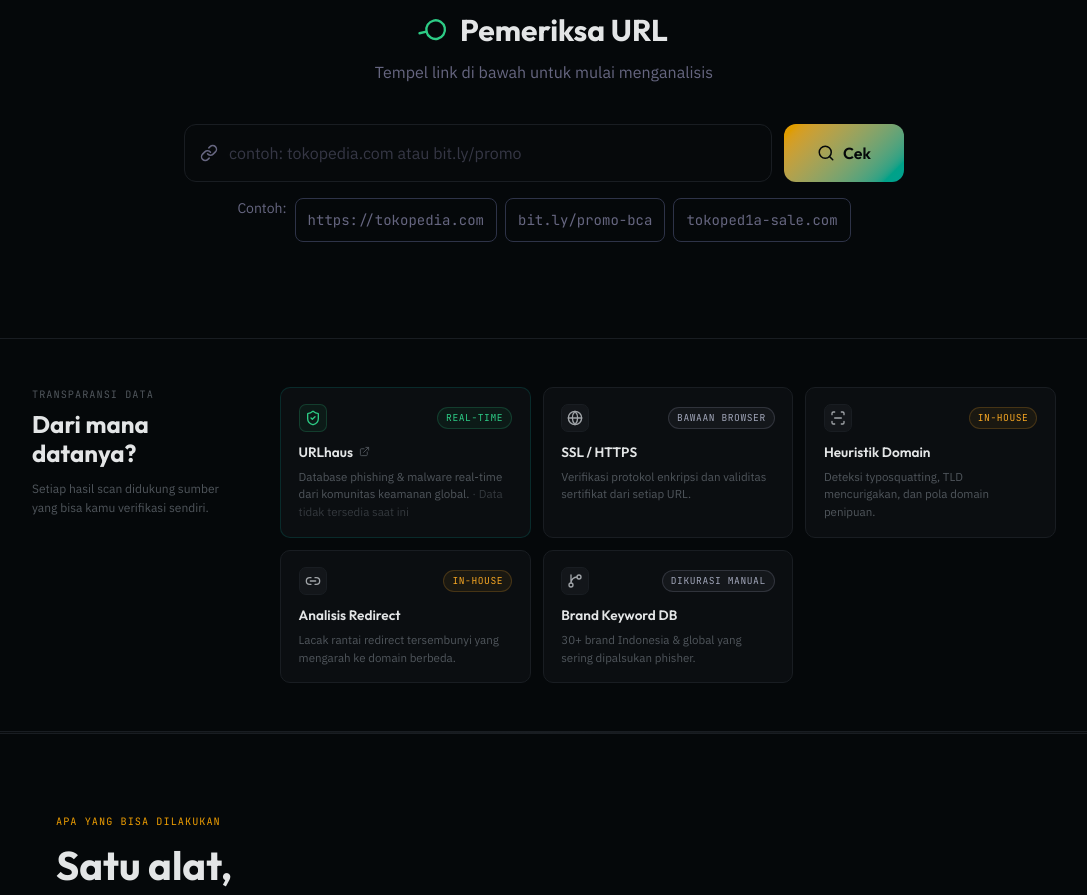
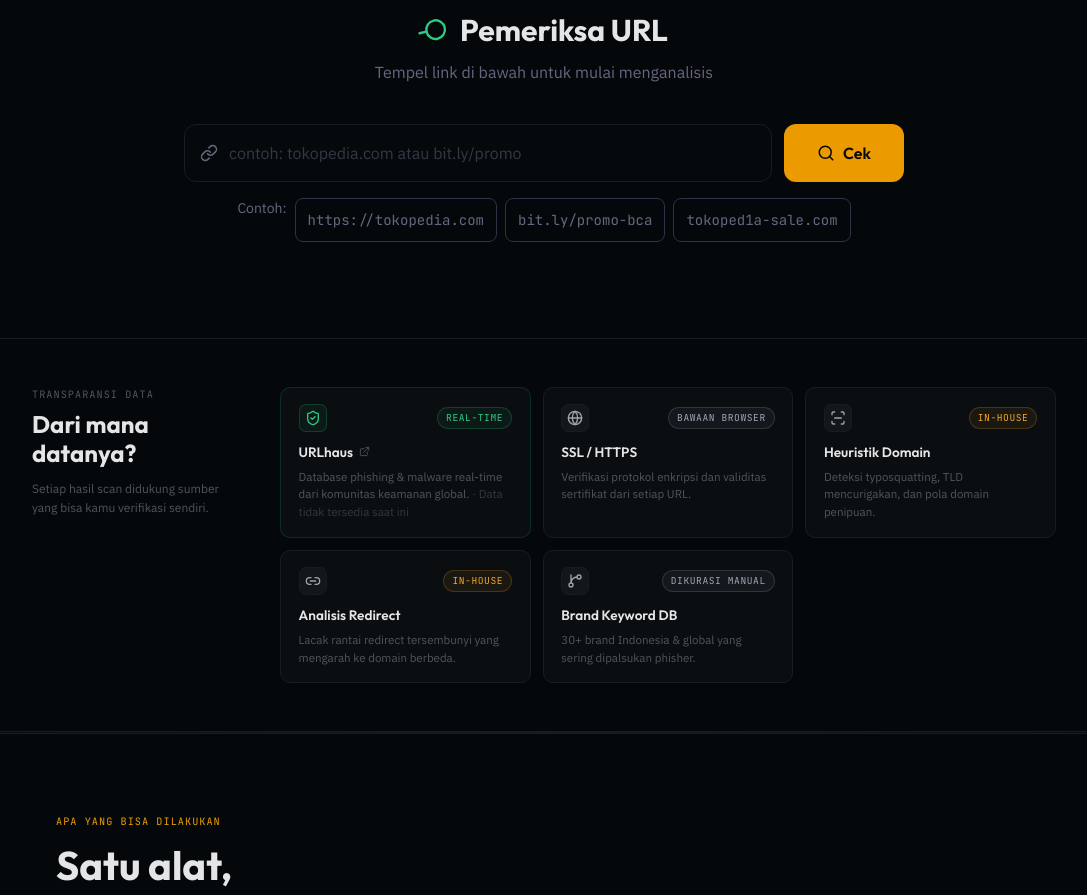
Before and after one commit to michiooo290-rgb/ceklink, a Next.js app: page / in a window 1280 px wide. Shown: the part 820-1715 px from the top of the page, without its empty margins (96-1183 px from the left). Built offline with nearby package versions, Linux system fonts and the light colour scheme; no server answers.

Commit message:
refactor(styles): rapikan komentar section & solid-kan gradient pada button/scan bar

```diff
--- a/app/globals.css
+++ b/app/globals.css
@@ -6,7 +6,7 @@
 @tailwind components;
 @tailwind utilities;
 
-/* ── Base Reset ────────────────────────────────── */
+/* ── Base Reset ─────────────────────────── */
 * {
   margin: 0;
   padding: 0;
@@ -37,7 +37,7 @@ a[href^="#"] {
   }
 }
 
-/* ── Glassmorphism Card ────────────────────────── */
+/* ── Glassmorphism Card ────────────────── */
 .glass-card {
   background: oklch(16% 0.008 250 / 70%);
   backdrop-filter: blur(12px);
@@ -51,7 +51,7 @@ a[href^="#"] {
   border-top: 1px solid oklch(100% 0 0 / 10%);
 }
 
-/* ── Glow Effects per Status ───────────────────── */
+/* ── Glow Effects per Status ─────────────── */
 .glow-safe {
   border-color: oklch(62% 0.14 185 / 40%);
   box-shadow: 0 0 30px var(--color-secondary-glow), inset 0 0 30px oklch(62% 0.14 185 / 3%);
@@ -67,7 +67,7 @@ a[href^="#"] {
   box-shadow: 0 0 30px var(--color-danger-glow), inset 0 0 30px oklch(58% 0.22 25 / 3%);
 }
 
-/* ── Scan Animation ────────────────────────────── */
+/* ── Scan Animation ───────────────────── */
 .scan-overlay {
   position: absolute;
   inset: 0;
@@ -83,10 +83,10 @@ a[href^="#"] {
   animation: scan-line 1.5s var(--ease-in-out);
 }
 
-/* ── Button ────────────────────────────────────── */
+/* ── Button ──────────────────────────── */
 .btn-glow {
   position: relative;
-  background: linear-gradient(135deg, var(--color-accent), var(--color-secondary));
+  background: var(--color-accent);
   color: var(--color-paper);
   font-family: var(--font-display);
   font-weight: 600;
@@ -109,7 +109,7 @@ a[href^="#"] {
   transform: none;
 }
 
-/* ── Input Focus ───────────────────────────────── */
+/* ── Input Focus ────────────────────── */
 .input-glow {
   background: oklch(14% 0.008 250 / 80%);
   border: 1px solid var(--color-border);
@@ -122,7 +122,7 @@ a[href^="#"] {
   border-color: var(--color-accent);
 }
 
-/* ── Status Badge ──────────────────────────────── */
+/* ── Status Badge ───────────────────── */
 .badge-safe {
   background: oklch(62% 0.14 185 / 10%);
   color: var(--color-secondary);
@@ -141,7 +141,7 @@ a[href^="#"] {
   border: 1px solid oklch(58% 0.22 25 / 30%);
 }
 
-/* ── Table Styling ─────────────────────────────── */
+/* ── Table Styling ──────────────────── */
 .table-row {
   transition: background var(--dur-fast) var(--ease-out);
 }
@@ -150,7 +150,7 @@ a[href^="#"] {
   background: oklch(75% 0.17 75 / 4%);
 }
 
-/* ── Scrollbar ─────────────────────────────────── */
+/* ── Scrollbar ──────────────────────── */
 ::-webkit-scrollbar {
   width: 6px;
   height: 6px;
@@ -169,7 +169,7 @@ a[href^="#"] {
   background: var(--color-paper-4);
 }
 
-/* ── Mesh Background ──────────────────────────── */
+/* ── Mesh Background ───────────────── */
 .mesh-bg {
   position: fixed;
   inset: 0;
@@ -244,28 +244,28 @@ a[href^="#"] {
   }
 }
 
-/* ── Section Divider ───────────────────────────── */
+/* ── Section Divider ────────────────── */
 .section-divider {
   height: 1px;
   background: linear-gradient(90deg, transparent, var(--color-border), transparent);
 }
 
 
-/* ── Responsive Typography ─────────────────────── */
+/* ── Responsive Typography ───────────── */
 @media (max-width: 640px) {
   html {
     font-size: 14px;
   }
 }
 
-/* ── Focus States (Accessibility) ──────────────── */
+/* ── Focus States (Accessibility) ──────── */
 :focus-visible {
   outline: 2px solid var(--color-accent);
   outline-offset: 2px;
   outline-color: oklch(75% 0.17 75);
 }
 
-/* ── Reduced Motion ────────────────────────────── */
+/* ── Reduced Motion ────────────────── */
 @media (prefers-reduced-motion: reduce) {
   *,
   *::before,
@@ -276,9 +276,9 @@ a[href^="#"] {
   }
 }
 
-/* ═══════════════════════════════════════════════
-   REDESIGN — Hero
-   ═══════════════════════════════════════════════ */
+/* ══════════════════════════════════════════════
+   Hero
+   ══════════════════════════════════════════════ */
 
 .hero-section {
   position: relative;
@@ -406,7 +406,7 @@ a[href^="#"] {
   color: var(--color-text);
 }
 
-/* ── Hero Stats: editorial inline, not 3 giant numbers ── */
+/* ── Hero Stats ── */
 .hero-stats {
   display: flex;
   align-items: center;
@@ -534,7 +534,7 @@ a[href^="#"] {
 .url-scan-fill {
   height: 100%;
   border-radius: 99px;
-  background: linear-gradient(90deg, var(--color-accent), var(--color-secondary));
+  background: var(--color-accent);
 }
 
 .url-scan-label {
@@ -564,9 +564,9 @@ a[href^="#"] {
   color: var(--color-text-muted);
 }
 
-/* ═══════════════════════════════════════════════
-   REDESIGN — Features
-   ═══════════════════════════════════════════════ */
+/* ══════════════════════════════════════════════
+   Features
+   ══════════════════════════════════════════════ */
 
 .features-section {
   padding: 5rem 0;
@@ -601,7 +601,7 @@ a[href^="#"] {
   color: var(--color-text);
 }
 
-/* Feature list: horizontal rows with a number, icon, title, desc */
+/* Feature list */
 .features-list {
   display: flex;
   flex-direction: column;
@@ -664,13 +664,9 @@ a[href^="#"] {
   }
 }
 
-/* ═══════════════════════════════════════════════
-   REDESIGN — StatsBar
-   ═══════════════════════════════════════════════ */
-
-/* ═══════════════════════════════════════════════
-   DATA SOURCES — pengganti StatsBar
-   ═══════════════════════════════════════════════ */
+/* ══════════════════════════════════════════════
+   Data Sources
+   ══════════════════════════════════════════════ */
 
 .datasrc-section {
   padding: 3rem 2rem;
@@ -904,9 +900,9 @@ a[href^="#"] {
 .datasrc-offline { opacity: 0.6; }
 .datasrc-fallback { margin-top: 0.25rem; }
 
-/* ═══════════════════════════════════════════════
-   STATSBAR (lama — tetap ada untuk kompatibilitas)
-   ═══════════════════════════════════════════════ */
+/* ══════════════════════════════════════════════
+   StatsBar
+   ══════════════════════════════════════════════ */
 
 .statsbar-section {
   padding: 3rem 2rem;
@@ -999,9 +995,9 @@ a[href^="#"] {
   color: var(--color-text-dim);
 }
 
-/* ═══════════════════════════════════════════════
-   REDESIGN — CTA
-   ═══════════════════════════════════════════════ */
+/* ══════════════════════════════════════════════
+   CTA
+   ══════════════════════════════════════════════ */
 
 .cta-section {
   padding: 5rem 2rem;
@@ -1268,9 +1264,9 @@ a[href^="#"] {
   line-height: 1.6;
 }
 
-/* ═══════════════════════════════════════════════
-   REDESIGN — Footer
-   ═══════════════════════════════════════════════ */
+/* ══════════════════════════════════════════════
+   Footer
+   ══════════════════════════════════════════════ */
 
 .footer-root {
   border-top: 1px solid var(--color-border);
@@ -1372,9 +1368,9 @@ a[href^="#"] {
   color: var(--color-accent);
 }
 
-/* ═══════════════════════════════════════════════
-   REDESIGN — PhishingDB
-   ═══════════════════════════════════════════════ */
+/* ══════════════════════════════════════════════
+   PhishingDB
+   ══════════════════════════════════════════════ */
 
 .pdb-refresh {
   display: inline-flex;
@@ -1447,9 +1443,9 @@ a[href^="#"] {
   font-size: 0.75rem;
   color: var(--color-text-dim);
 }
-/* ═══════════════════════════════════════════════
-   REDESIGN — Education (AI-powered)
-   ═══════════════════════════════════════════════ */
+/* ══════════════════════════════════════════════
+   Education
+   ══════════════════════════════════════════════ */
 
 .edu-section {
   padding: var(--space-16) var(--space-8);
@@ -2029,9 +2025,9 @@ a[href^="#"] {
   color: var(--color-text-dim);
   margin-top: var(--space-3);
 }
-/* ═══════════════════════════════════════════════
-   REDESIGN — HowItWorks
-   ═══════════════════════════════════════════════ */
+/* ══════════════════════════════════════════════
+   HowItWorks
+   ══════════════════════════════════════════════ */
 
 .hiw-section {
   padding: 5rem 2rem;
```
